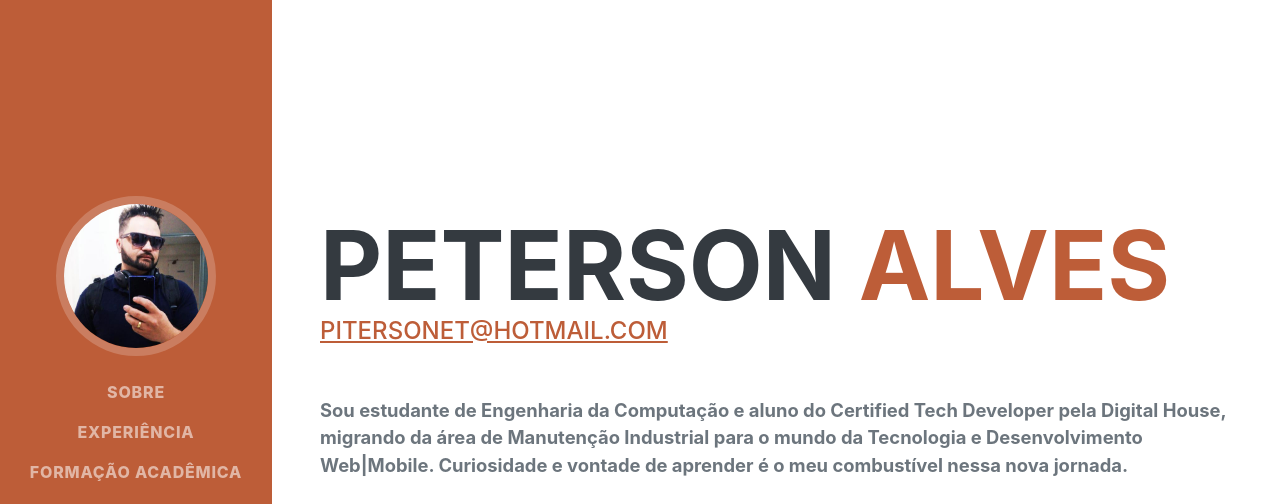
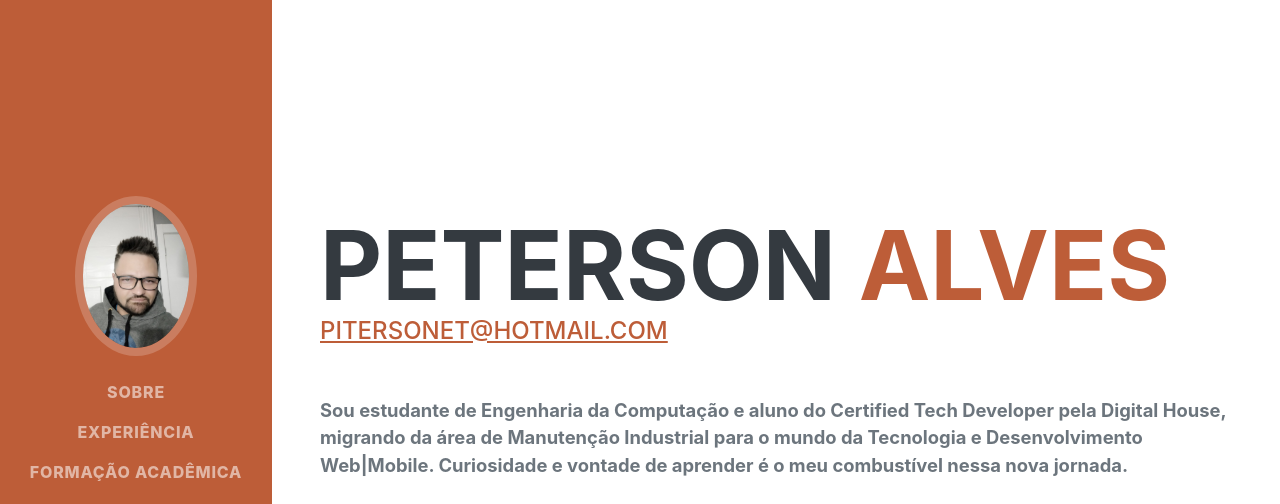
Before and after one commit to Pitersonet/Pitersonet.github.io, a plain HTML site: page index.html in a window 1280 px wide. Shown: the top 504 px of the page. Drawn offline with nearby package versions, Linux system fonts and the light colour scheme; a web font is replaced by a local one.

Commit message:
Alteração de imagem

```diff
--- a/index.html
+++ b/index.html
@@ -20,7 +20,7 @@
         <nav class="navbar navbar-expand-lg navbar-dark bg-primary fixed-top" id="sideNav">
             <a class="navbar-brand js-scroll-trigger" href="#page-top">
                 <span class="d-block d-lg-none">Peterson Alves</span>
-                <span class="d-none d-lg-block"><img class="img-fluid img-profile rounded-circle mx-auto mb-2" src="assets/img/profile.jpeg" alt="..." /></span>
+                <span class="d-none d-lg-block"><img class="img-fluid img-profile rounded-circle mx-auto mb-2" src="assets/img/perfil.jpeg" alt="..." /></span>
             </a>
             <button class="navbar-toggler" type="button" data-bs-toggle="collapse" data-bs-target="#navbarResponsive" aria-controls="navbarResponsive" aria-expanded="false" aria-label="Toggle navigation"><span class="navbar-toggler-icon"></span></button>
             <div class="collapse navbar-collapse" id="navbarResponsive">
```
Also changed, not shown: assets/img/perfil.jpeg (added).
